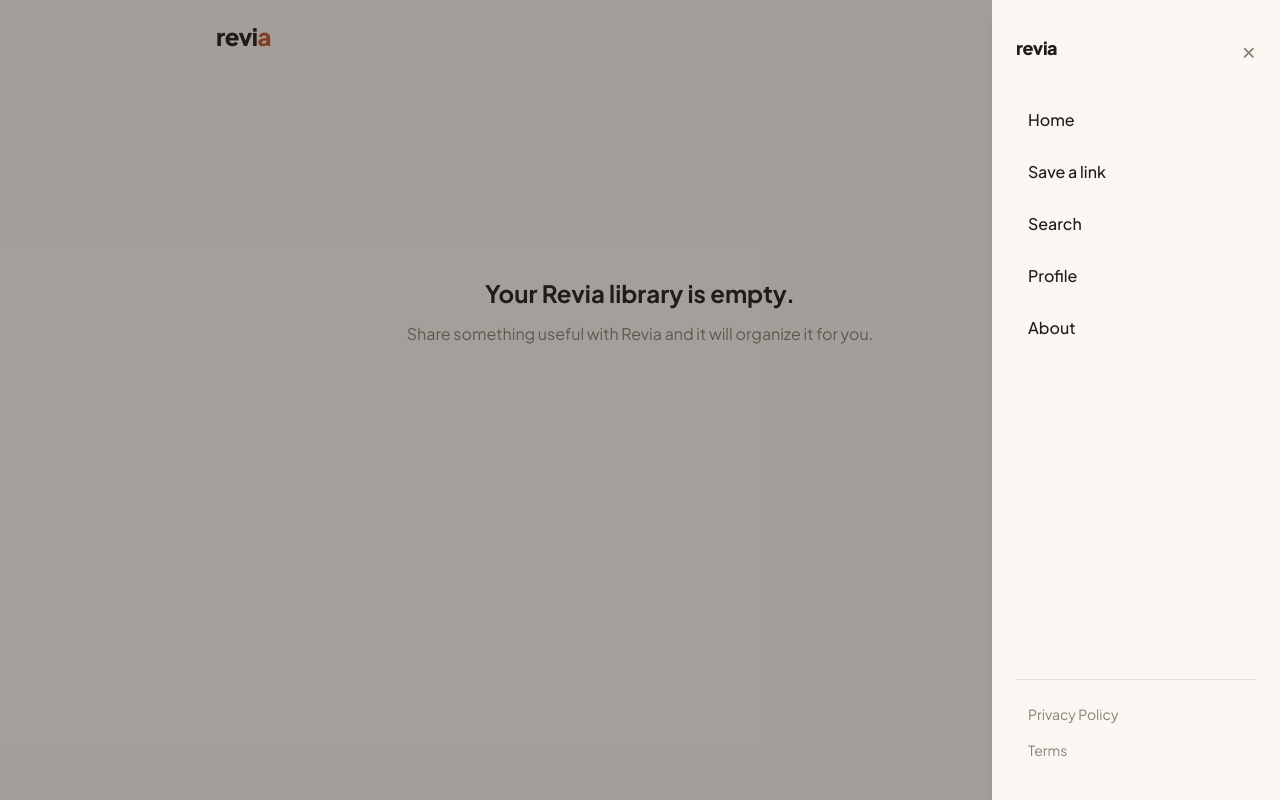
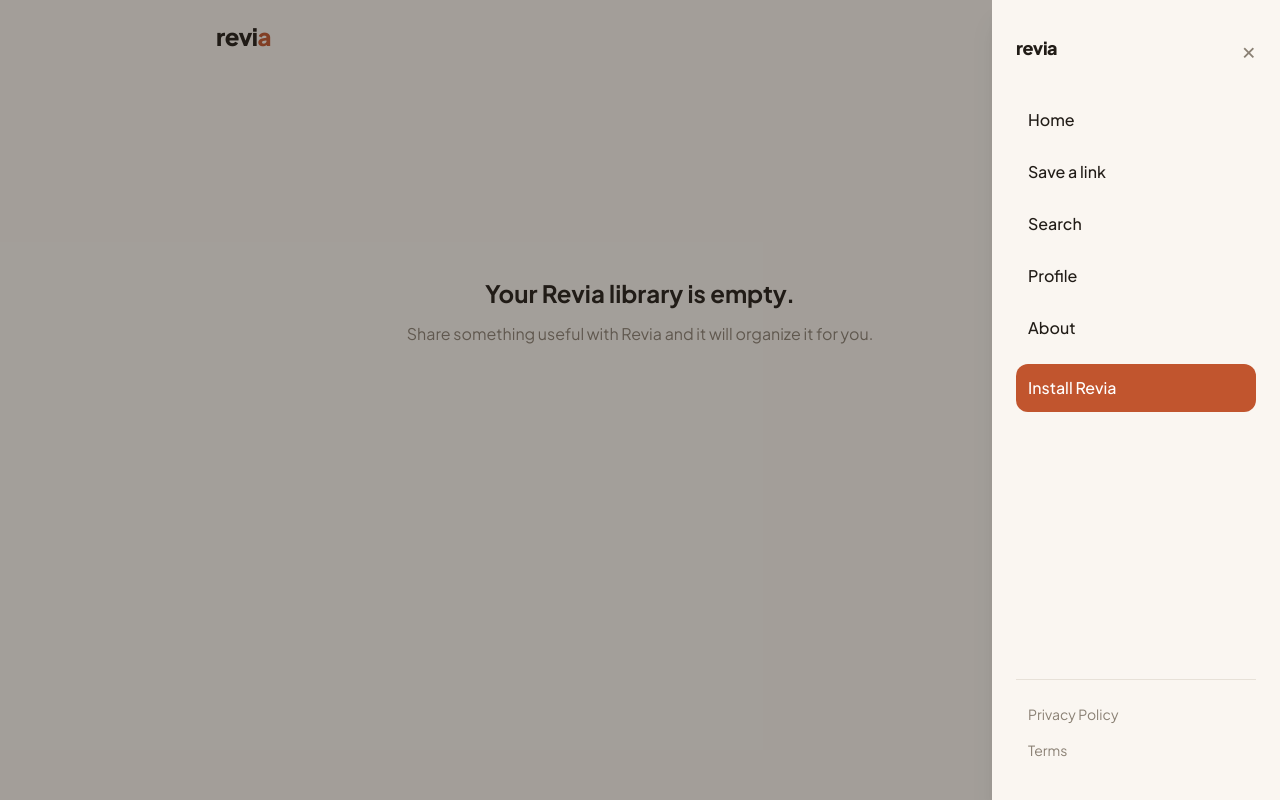
Before and after one commit to good-tech3y/revia, a Next.js app: page /home in a window 1280 px wide. Both pictures are taken after a click on the button "Open menu". Built offline with nearby package versions, Linux system fonts and the light colour scheme.

Commit message:
Consolidate install into menu, spell out icon wordmark

```diff
--- a/src/app/home/page.tsx
+++ b/src/app/home/page.tsx
@@ -3,7 +3,6 @@
 import { useEffect, useState } from "react";
 import Link from "next/link";
 import { getProfile, listResources } from "@/lib/storage";
-import { InstallIcon } from "@/components/install-icon";
 import { SideMenu } from "@/components/side-menu";
 import { ResourceCard } from "@/components/resource-card";
 import { MoreCard } from "@/components/more-card";
@@ -48,10 +47,7 @@
     <div className="mx-auto min-h-screen max-w-md sm:max-w-2xl lg:max-w-4xl">
       <header className="flex items-center justify-between px-6 py-4">
         <Wordmark className="text-2xl" />
-        <div className="flex items-center gap-1">
-          <InstallIcon />
-          <SideMenu />
-        </div>
+        <SideMenu />
       </header>
 
       {toastMessage && <SmartToast message={toastMessage} onDone={() => setToastMessage(null)} />}
--- a/src/app/icons/[size]/route.tsx
+++ b/src/app/icons/[size]/route.tsx
@@ -17,19 +17,22 @@
           display: "flex",
           alignItems: "center",
           justifyContent: "center",
-          background: "#c1552e",
-          borderRadius: dimension * 0.2,
+          background: "#191512",
+          borderRadius: dimension * 0.22,
         }}
       >
         <div
           style={{
-            fontSize: dimension * 0.55,
-            fontWeight: 700,
+            display: "flex",
+            fontSize: dimension * 0.19,
+            fontWeight: 800,
+            fontFamily: "sans-serif",
+            letterSpacing: "-0.02em",
             color: "#faf6f1",
-            fontFamily: "sans-serif",
           }}
         >
-          R
+          revi
+          <span style={{ color: "#c1552e" }}>a</span>
         </div>
       </div>
     ),
--- a/src/components/install-icon.tsx
+++ /dev/null
@@ -1,18 +0,0 @@
-"use client";
-
-import { useState } from "react";
-import { useInstall } from "@/lib/install-context";
-
-export function InstallIcon() {
-  const { canInstall, installed, promptInstall } = useInstall();
-  const [dismissed, setDismissed] = useState(false);
-
-  if (!canInstall || installed || dismissed) return null;
-
-  return (
-    <div className="flex items-center gap-1">
-      <button onClick={() => promptInstall()} title="Install Revia" className="flex h-10 w-10 items-center justify-center rounded-full bg-clay text-white">↓</button>
-      <button onClick={() => setDismissed(true)} aria-label="Dismiss" className="flex h-6 w-6 items-center justify-center text-sm text-stone">×</button>
-    </div>
-  );
-}
--- a/src/components/side-menu.tsx
+++ b/src/components/side-menu.tsx
@@ -7,8 +7,17 @@
 
 export function SideMenu() {
   const [open, setOpen] = useState(false);
+  const [showInstructions, setShowInstructions] = useState(false);
   const { canInstall, installed, promptInstall } = useInstall();
   const { t } = useLanguage();
+
+  const handleInstallClick = async () => {
+    if (canInstall) {
+      await promptInstall();
+    } else {
+      setShowInstructions((prev) => !prev);
+    }
+  };
 
   return (
     <>
@@ -23,7 +32,7 @@
       {open && (
         <div className="fixed inset-0 z-50">
           <div className="absolute inset-0 bg-ink/40" onClick={() => setOpen(false)} />
-          <div className="absolute right-0 top-0 flex h-full w-72 flex-col bg-paper px-6 py-8 shadow-xl">
+          <div className="absolute right-0 top-0 flex h-full w-72 flex-col overflow-y-auto bg-paper px-6 py-8 shadow-xl">
             <div className="flex items-center justify-between">
               <span className="text-lg font-black tracking-tight text-ink">revia</span>
               <button onClick={() => setOpen(false)} aria-label="Close menu" className="text-2xl text-stone">×</button>
@@ -34,10 +43,19 @@
               <Link href="/search" onClick={() => setOpen(false)} className="rounded-xl px-3 py-3 text-base font-medium text-ink hover:bg-stone-light">{t("nav.search")}</Link>
               <Link href="/profile" onClick={() => setOpen(false)} className="rounded-xl px-3 py-3 text-base font-medium text-ink hover:bg-stone-light">{t("nav.profile")}</Link>
               <Link href="/about" onClick={() => setOpen(false)} className="rounded-xl px-3 py-3 text-base font-medium text-ink hover:bg-stone-light">{t("nav.about")}</Link>
-              {canInstall && !installed && (
-                <button onClick={() => promptInstall()} className="mt-2 rounded-xl bg-clay px-3 py-3 text-left text-base font-medium text-white">
-                  {t("nav.install")}
-                </button>
+
+              {!installed && (
+                <div className="mt-2">
+                  <button onClick={handleInstallClick} className="w-full rounded-xl bg-clay px-3 py-3 text-left text-base font-medium text-white">
+                    {t("nav.install")}
+                  </button>
+                  {showInstructions && (
+                    <div className="mt-2 space-y-1 rounded-xl bg-stone-light p-3 text-xs text-stone">
+                      <p>Android Chrome: tap the ⋮ menu, then "Install app."</p>
+                      <p>iPhone Safari: tap the Share icon, then "Add to Home Screen."</p>
+                    </div>
+                  )}
+                </div>
               )}
             </nav>
             <div className="border-t border-stone-light pt-4">
```
